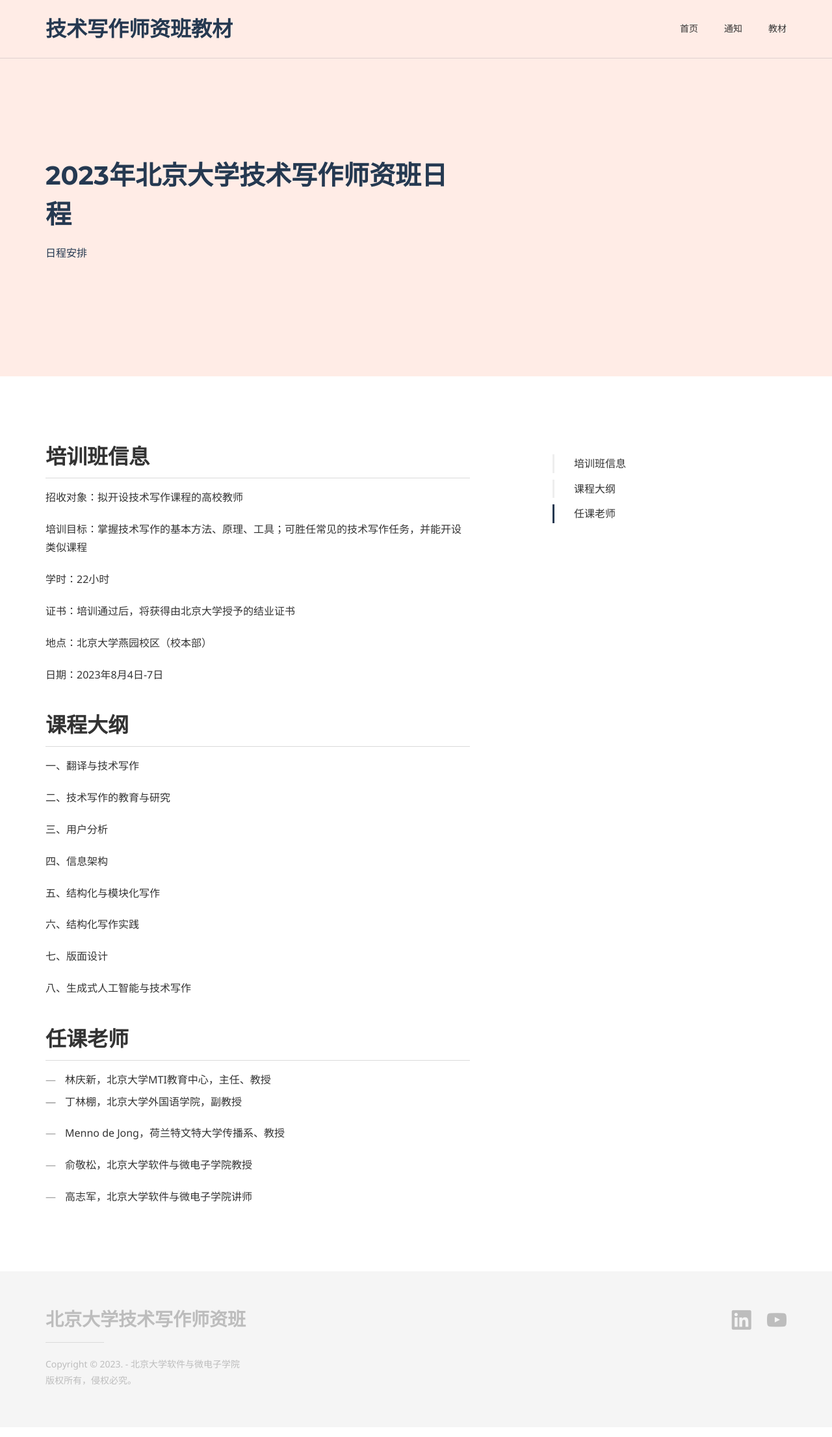
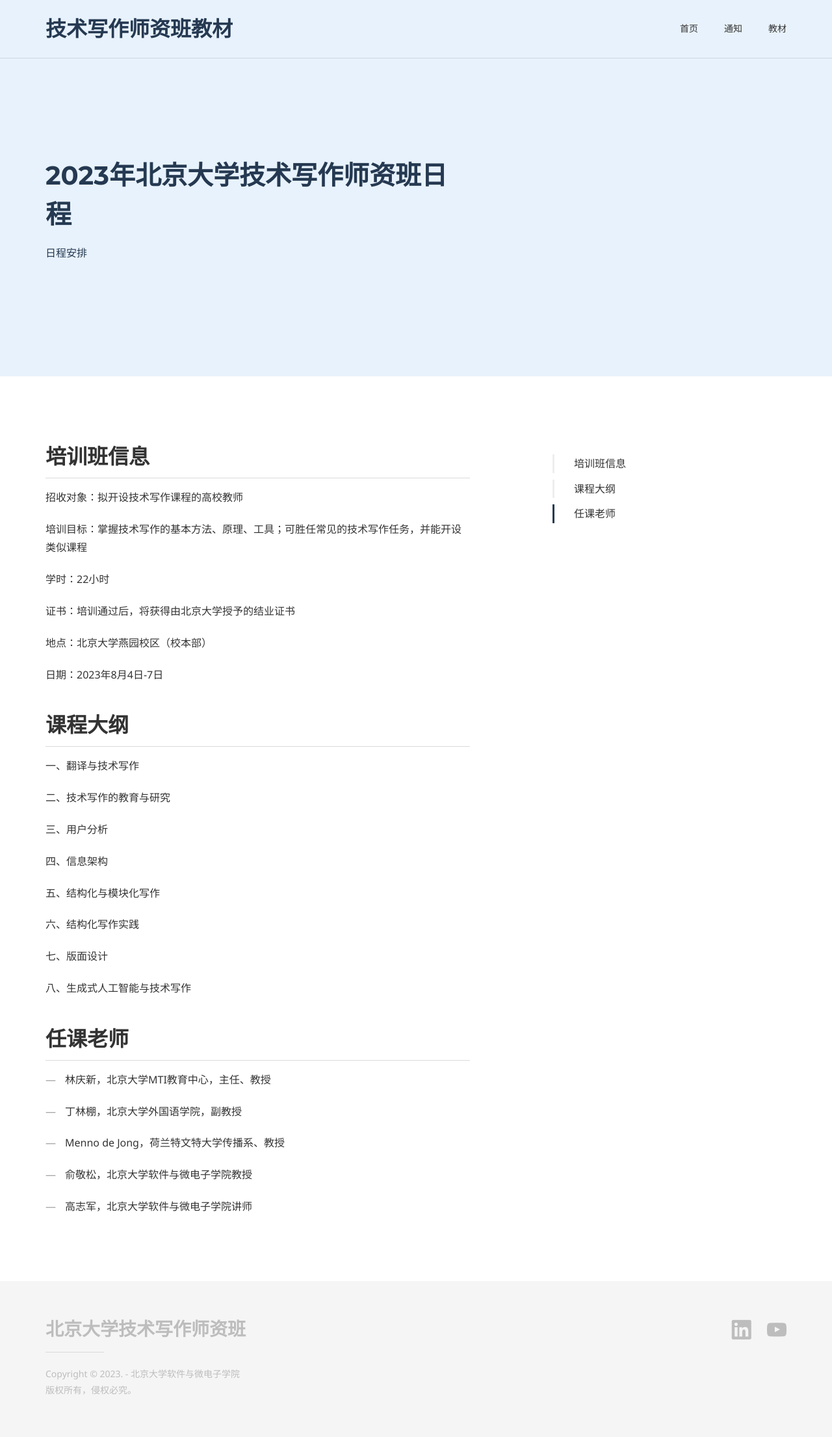
Before and after one commit to galty687/tc-training, a Jekyll site: the page built from doks-theme/_posts/2018-05-30-notice.md, in a window 1280 px wide. Shown: the whole page at 65% size. Built offline with Jekyll 4.4.1, drawn with Linux system fonts in a browser that asks for light colours; some web fonts are replaced.

Commit message:
change color

```diff
--- a/_config.yml
+++ b/_config.yml
@@ -1,7 +1,7 @@
 # Theme settings
 doks:
     baseurl:
-    color_theme: red # Available themes: blue (default), green, purple, red and yellow
+    color_theme: # Available themes: blue (default), green, purple, red and yellow
     header:
         logo:
             text: 技术写作师资班教材
--- a/doks-theme/_posts/2018-05-30-notice.md
+++ b/doks-theme/_posts/2018-05-30-notice.md
@@ -44,7 +44,7 @@
 ## 任课老师
 
 - 林庆新，北京大学MTI教育中心，主任、教授
--
+
 - 丁林棚，北京大学外国语学院，副教授
 
 - Menno de Jong，荷兰特文特大学传播系、教授
```
